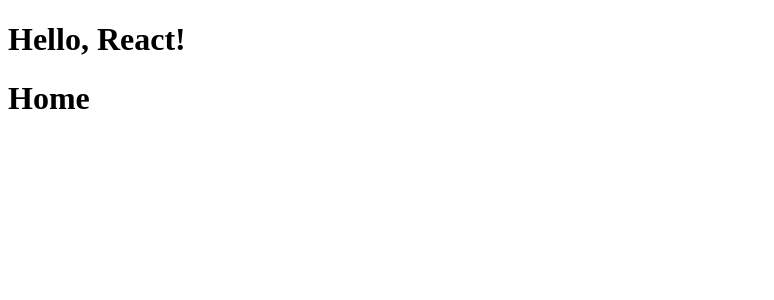
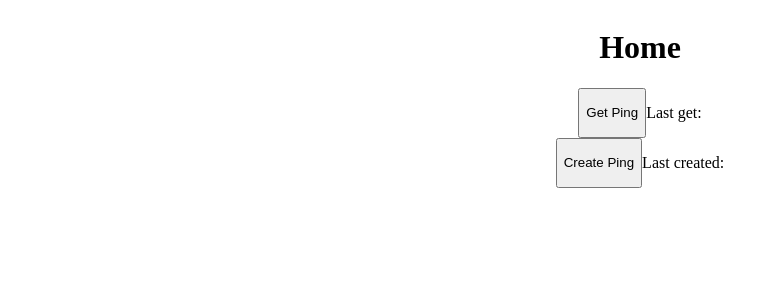
Before and after one commit to Wisher-Developers/wisher-frontend, a React (Vite) app: page / in a window 1280 px wide. Shown: the top 300 px of the page, without its empty margins (0-774 px from the left). Built offline with nearby package versions, Linux system fonts and the light colour scheme.

Commit message:
feat: add ping page

```diff
--- a/package.json
+++ b/package.json
@@ -16,6 +16,7 @@
     "react-dom": "^18.3.1",
     "react-redux": "^9.1.2",
     "react-router-dom": "^6.27.0",
+    "styled-components": "^6.1.13",
     "vite-tsconfig-paths": "^5.0.1"
   },
   "devDependencies": {
--- a/src/app/ui/App.tsx
+++ b/src/app/ui/App.tsx
@@ -9,8 +9,6 @@
 export default function App() {
   return (
     <ReduxProvider store={store}>
-      <h1>Hello, React!</h1>
-
       <RouterProvider router={router} />
     </ReduxProvider>
   )
--- a/src/entites/ping/api/index.ts
+++ b/src/entites/ping/api/index.ts
@@ -11,10 +11,10 @@
       }),
     }),
 
-    getPing: builder.query<Ping, void>({
-      query: () => "/ping",
+    getPing: builder.query<Ping, string>({
+      query: id => `/ping/${id}`,
     }),
   }),
 })
 
-export const { useCreatePingMutation, useGetPingQuery } = pingApi
+export const { useCreatePingMutation, useLazyGetPingQuery } = pingApi
--- a/src/pages/home/ui/HomePage.tsx
+++ b/src/pages/home/ui/HomePage.tsx
@@ -1,3 +1,46 @@
+import styled from "styled-components"
+
+import { useCreatePingMutation, useLazyGetPingQuery } from "~/entites/ping/api"
+
 export default function HomePage() {
-  return <h1>Home</h1>
+  const [getPing, { data: recievedData, error: recievedError }] =
+    useLazyGetPingQuery()
+
+  const [createPing, { data: createdData, error: createdError }] =
+    useCreatePingMutation()
+
+  const handleGetPing = () => {
+    if (!createdData) return
+
+    getPing(createdData.id)
+  }
+
+  if (recievedError) console.error(recievedError)
+  if (createdError) console.error(createdError)
+
+  return (
+    <Wrapper>
+      <h1>Home</h1>
+
+      <Action>
+        <button onClick={handleGetPing}>Get Ping</button>
+        <p>Last get: {recievedData?.value}</p>
+      </Action>
+
+      <Action>
+        <button onClick={() => createPing()}>Create Ping</button>
+        <p>Last created: {createdData?.id}</p>
+      </Action>
+    </Wrapper>
+  )
 }
+
+const Wrapper = styled.div`
+  display: flex;
+  flex-direction: column;
+  align-items: center;
+`
+
+const Action = styled.div`
+  display: flex;
+`
--- a/src/shared/api/query.ts
+++ b/src/shared/api/query.ts
@@ -5,10 +5,11 @@
   fetchBaseQuery,
 } from "@reduxjs/toolkit/query/react"
 
-export const BASE_URL = "http://193.178.170.139/api"
+export const BASE_URL = "http://193.178.170.139:8080/api"
 
 const baseQuery = fetchBaseQuery({
   baseUrl: BASE_URL,
+  mode: "cors",
 })
 
 export const apiBaseQuery: BaseQueryFn<
```
Also changed, not shown: 1 other file (tests, documents, lock files or other folders).
